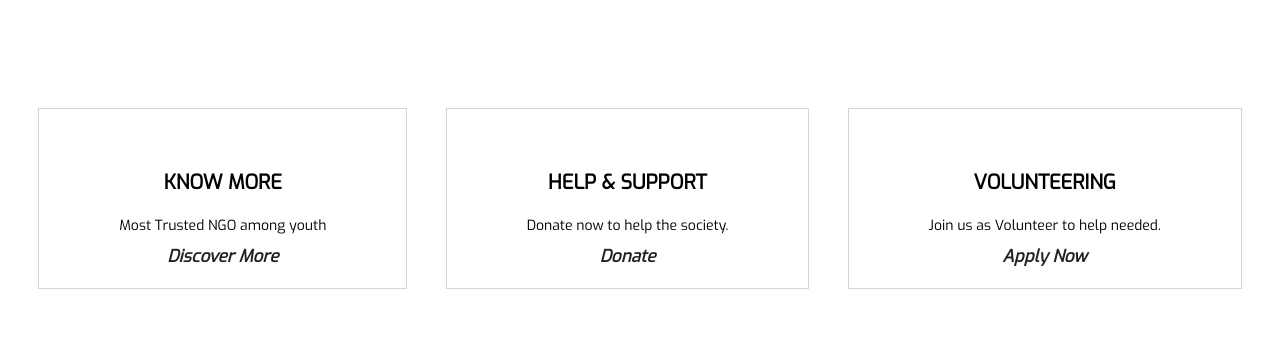
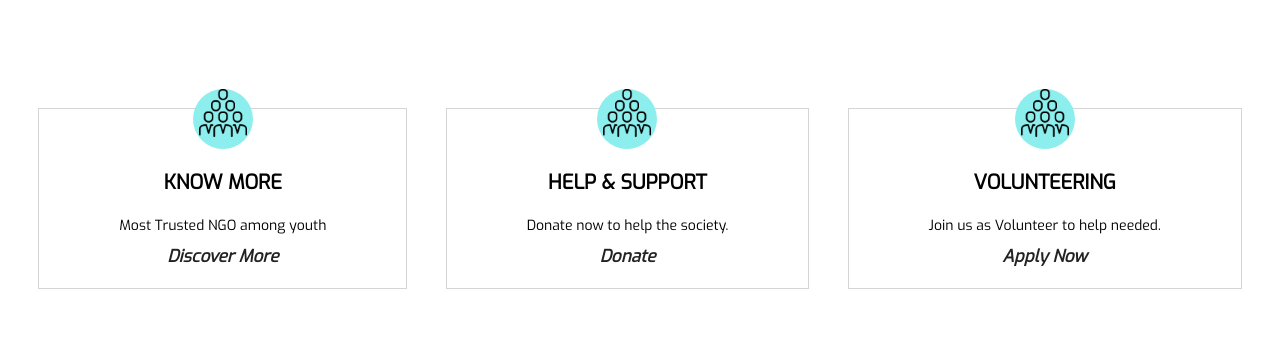
Before and after one commit to riverrz/sacha-samarpan-ngo, a React app in the folder client/: page / in a window 1280 px wide. Shown: the part 1539-1878 px from the top of the page. Built offline with nearby package versions, Linux system fonts and the light colour scheme.

Commit message:
Add /events navItems and EventOverview

```diff
--- a/client/src/App.js
+++ b/client/src/App.js
@@ -13,7 +13,7 @@ import Donate from "./components/Donate/Donate";
 import Internship from "./components/Internship/Internship";
 import Registration from "./components/Registration/Registration";
 import AboutContainer from './containers/AboutContainer/AboutContainer';
-
+import EventContainer from './containers/EventContainer/EventContainer';
 class App extends Component {
   state = {
     backdropWillShow: false,
@@ -64,6 +64,8 @@ class App extends Component {
         {backdrop}
         <Switch>
           <Route path="/about"  component={AboutContainer} />
+          <Route path="/events"  component={EventContainer} />
+
           <Route path="/important-links" exact component={Importantlinks} />
           <Route
             path="/full-gallery"
@@ -75,6 +77,7 @@ class App extends Component {
           <Route path="/donate" exact component={Donate} />
           <Route path="/internship" exact component={Internship} />
           <Route path="/registration" exact component={Registration} />
+
           <Route
             path="/"
             render={() => (
--- /dev/null
+++ b/client/src/components/EventOverview/EventOverview.css
@@ -0,0 +1,30 @@
+.EventOverview__header {
+    padding: 3rem 0;
+    background-color: #fafafa;
+    border-top: 1px solid #f2f2f2;
+    border-bottom: 1px solid #f2f2f2;
+    font-family: "Lato", sans-serif;
+
+}
+.EventOverview__heading--primary {
+    font-size: 2.9rem;
+    font-weight: 400;
+    font-family: inherit;
+    margin-bottom: 1rem;
+}
+.EventOverview__horizontal {
+    width: 20rem;
+    margin: auto;
+}
+.EventOverview__container {
+    text-align: left;
+    font-family: "Lato", sans-serif;
+    font-size: 1.4rem;
+    padding: 5rem;
+}
+.EventOverview__list {
+    padding: 3rem;
+}
+.EventOverview__listItem {
+    padding: 1rem;
+}
--- /dev/null
+++ b/client/src/components/EventOverview/EventOverview.js
@@ -0,0 +1,51 @@
+import React from "react";
+import WhiteContainer from "../../containers/WhiteContainer/WhiteContainer";
+import classes from "./EventOverview.css";
+const eventOverview = props => (
+  <WhiteContainer>
+    <div className={classes["EventOverview__header"]}>
+      <h1 className={classes["EventOverview__heading--primary"]}>
+        An overview of our events
+      </h1>
+      <hr className={classes["EventOverview__horizontal"]} />
+    </div>
+    <div className={classes["EventOverview__container"]}>
+      <p>
+        Under Saccha Samarpan we deliver following workshops for teachers,
+        parents and support staff which cover Academic, Psychological and Legal
+        aspects of child abuse, child rights, and gender equality.
+      </p>
+      <ul className={classes["EventOverview__list"]}>
+        <li className={classes["EventOverview__listItem"]}>
+          Impact of UNCRC on Indian education and Judicial System
+        </li>
+        <li className={classes["EventOverview__listItem"]}>
+          Impact of UNCRC on Indian education and Judicial System
+        </li>
+        <li className={classes["EventOverview__listItem"]}>
+          Impact of UNCRC on Indian education and Judicial System
+        </li>
+        <li className={classes["EventOverview__listItem"]}>
+          Impact of UNCRC on Indian education and Judicial System
+        </li>
+        <li className={classes["EventOverview__listItem"]}>
+          Impact of UNCRC on Indian education and Judicial System
+        </li>
+        <li className={classes["EventOverview__listItem"]}>
+          JJA 2015 – Reform and Rehabilitation
+        </li>
+        <li className={classes["EventOverview__listItem"]}>
+          JJA 2015 – Reform and Rehabilitation
+        </li>
+        <li className={classes["EventOverview__listItem"]}>
+          JJA 2015 – Reform and Rehabilitation
+        </li>
+        <li className={classes["EventOverview__listItem"]}>
+          JJA 2015 – Reform and Rehabilitation
+        </li>
+      </ul>
+    </div>
+  </WhiteContainer>
+);
+
+export default eventOverview;
--- /dev/null
+++ b/client/src/containers/EventContainer/EventContainer.js
@@ -0,0 +1,14 @@
+import React from "react";
+import EventOverview from "../../components/EventOverview/EventOverview";
+import { Route, Switch } from "react-router-dom";
+const eventContainer = props => (
+  <Switch>
+    <Route
+      exact
+      path={`${props.match.url}/overview`}
+      component={EventOverview}
+    />
+  </Switch>
+);
+
+export default eventContainer;
--- a/client/src/containers/Frontpage/Frontpage.css
+++ b/client/src/containers/Frontpage/Frontpage.css
@@ -31,6 +31,7 @@
 }
 .iconRow__item {
   display:flex;
+  position: relative;
   justify-content: center;
   align-items: center;
   flex-direction: column;
@@ -51,6 +52,22 @@
   font-size: 1.7rem;
   font-weight: 600;
 }
+.iconRow__item__iconContainer {
+  display: inline-block;
+  height: 6rem;
+  width: 6rem;
+  position: absolute;
+  border-radius: 50%;
+  text-align: center;
+  top:-20px;
+  left: 50%;
+  background-color: #8DEEEE;
+  transform: translate(-50%,0);
+}
+.iconRow__item__icon {
+  width: 80%;
+  height: 80%;
+}
 .active {
     color: #008000 !important;
 }
--- a/client/src/containers/Frontpage/Frontpage.js
+++ b/client/src/containers/Frontpage/Frontpage.js
@@ -1,14 +1,15 @@
-import React, {Component} from 'react';
-import Aux from '../../hoc/Aux';
-import Carousel from '../../components/Carousel/Carousel';
-import Maintext from '../../components/Maintext/Maintext';
-import Gallery from '../../components/Gallery/Gallery';
-import classes from './Frontpage.css';
-import {Link} from 'react-router-dom';
+import React, { Component } from "react";
+import Aux from "../../hoc/Aux";
+import Carousel from "../../components/Carousel/Carousel";
+import Maintext from "../../components/Maintext/Maintext";
+import Gallery from "../../components/Gallery/Gallery";
+import classes from "./Frontpage.css";
+import { Link } from "react-router-dom";
 
 class Frontpage extends Component {
   render() {
-        return <Aux>
+    return (
+      <Aux>
         <Carousel />
         <div className={classes.frontTextAndLogoBox}>
           <div className={classes.saffron} />
@@ -17,12 +18,14 @@ class Frontpage extends Component {
         </div>
         <div className={classes.iconRow}>
           <div className={classes["iconRow__item"]}>
-                <span className="iconRow__item__iconContainer">
-                  {/* <img src="" alt="" className="iconRow__item__icon"/> */}
+            <span className={classes["iconRow__item__iconContainer"]}>
+              <img
+                src="group-1.png"
+                alt=""
+                className={classes["iconRow__item__icon"]}
+              />
             </span>
-                <h2 className={classes["iconRow__item__heading"]}>
-                  KNOW MORE
-                </h2>
+            <h2 className={classes["iconRow__item__heading"]}>KNOW MORE</h2>
             <p className={classes["iconRow__item__para"]}>
               Most Trusted NGO among youth
             </p>
@@ -31,6 +34,13 @@ class Frontpage extends Component {
             </Link>
           </div>
           <div className={classes["iconRow__item"]}>
+            <span className={classes["iconRow__item__iconContainer"]}>
+              <img
+                src="group-1.png"
+                alt=""
+                className={classes["iconRow__item__icon"]}
+              />
+            </span>
             <h2 className={classes["iconRow__item__heading"]}>
               HELP & SUPPORT
             </h2>
@@ -42,20 +52,30 @@ class Frontpage extends Component {
             </Link>
           </div>
           <div className={classes["iconRow__item"]}>
-                <h2 className={classes["iconRow__item__heading"]}>
-                  VOLUNTEERING
-                </h2>
+            <span className={classes["iconRow__item__iconContainer"]}>
+              <img
+                src="group-1.png"
+                alt=""
+                className={classes["iconRow__item__icon"]}
+              />
+            </span>
+            <h2 className={classes["iconRow__item__heading"]}>VOLUNTEERING</h2>
             <p className={classes["iconRow__item__para"]}>
               Join us as Volunteer to help needed.
             </p>
-                <Link exact to="/registration" className={classes["iconRow__item__link"]}>
+            <Link
+              exact
+              to="/registration"
+              className={classes["iconRow__item__link"]}
+            >
               <em>Apply Now</em>
             </Link>
           </div>
         </div>
         <Gallery invokeBackdrop={event => this.props.invoke(event)} limit="8" />
-          </Aux>;
+      </Aux>
+    );
   }
-};
+}
 
 export default Frontpage;
```
Also changed, not shown: client/src/components/Navigation/Navigation.js (+70 -24 lines). Lines whose indentation alone changed are shown as unchanged.
